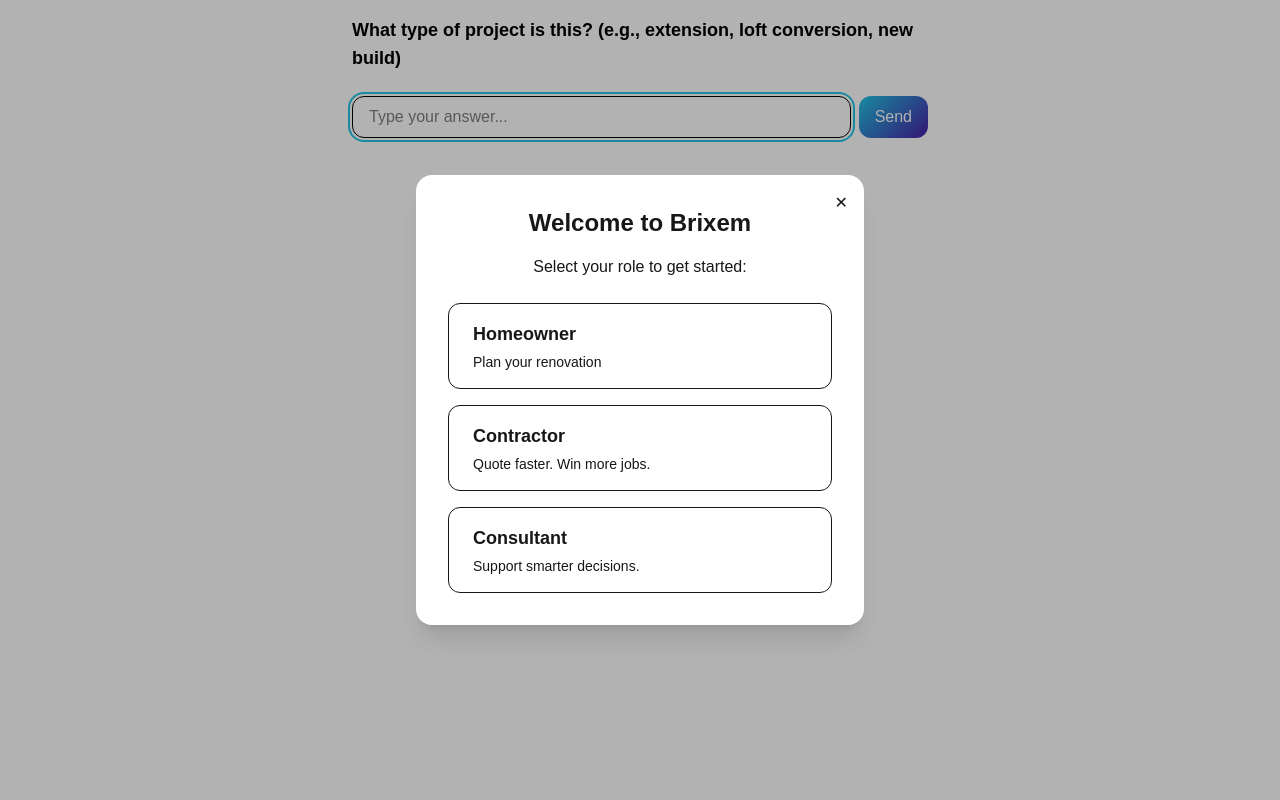
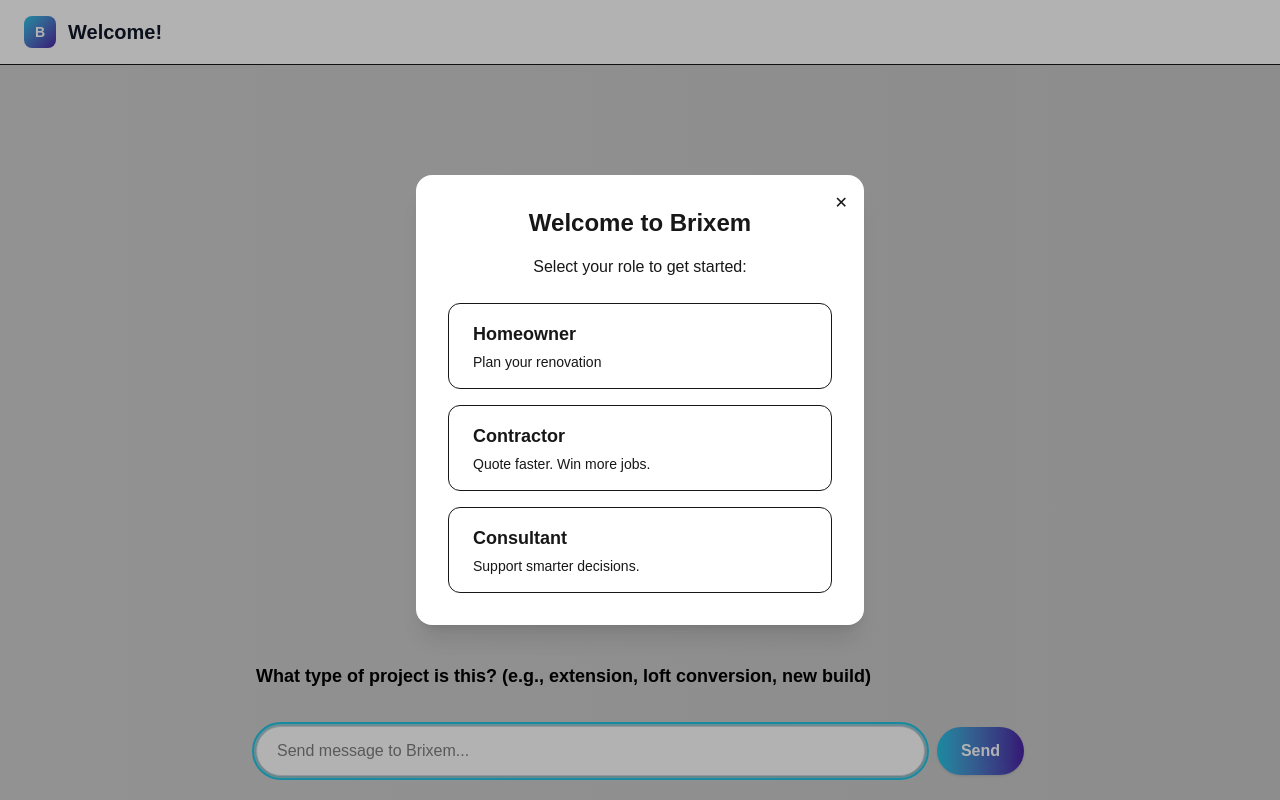
Before and after one commit to matiniy/Brixem-AI, a Next.js app: page /dashboard/homeowner in a window 1280 px wide. Built offline with nearby package versions, Linux system fonts and the light colour scheme.

Commit message:
Batch fix: move hooks to top level, remove unused vars, and escape JSX quotes

```diff
--- a/src/app/dashboard/homeowner/page.tsx
+++ b/src/app/dashboard/homeowner/page.tsx
@@ -425,56 +425,6 @@ export default function HomeownerDashboard() {
     alert("Document downloaded successfully!");
   };
 
-  // Render guided chat or open chat
-  if (!openChat) {
-    if (!sowReady) {
-      // Show conversation so far, then current prompt and input
-      return (
-        <div className="flex flex-col items-center gap-4 w-full">
-          <div className="w-full max-w-xl mx-auto flex flex-col gap-2">
-            {messages.map((msg, i) => (
-              <div key={i} className={`p-2 rounded-lg max-w-[80%] text-black ${msg.role === "user" ? "ml-auto bg-white border border-gray-300" : "bg-gray-100"}`}>{msg.text}</div>
-            ))}
-          </div>
-          <div className="text-lg font-semibold text-black mb-2 w-full max-w-xl text-left">{setupPrompts[setupStep].prompt}</div>
-          <form className="w-full max-w-xl flex gap-2" onSubmit={e => { e.preventDefault(); if (setupInput.trim()) handleSetupAnswer(setupInput.trim()); }}>
-            <input
-              className="flex-1 px-4 py-2 rounded-xl border border-brixem-gray-200 text-black bg-white"
-              value={setupInput}
-              onChange={e => setSetupInput(e.target.value)}
-              placeholder="Type your answer..."
-              autoFocus
-            />
-            <button type="submit" className="px-4 py-2 rounded-xl bg-brixem-primary text-white font-medium">Send</button>
-          </form>
-        </div>
-      );
-    } else if (!wbsReady) {
-      return (
-        <div className="flex flex-col items-center gap-4">
-          <div className="text-lg font-semibold text-gray-800 mb-2">Your Scope of Works is ready! Check the documents panel to download it.</div>
-          <button className="px-4 py-2 rounded-lg bg-brixem-primary text-white font-semibold" onClick={() => handleDocumentStep("sow")}>Continue to WBS</button>
-        </div>
-      );
-    } else if (!scheduleReady) {
-      return (
-        <div className="flex flex-col items-center gap-4">
-          <div className="text-lg font-semibold text-gray-800 mb-2">Your Work Breakdown Structure is ready! Check the documents panel to download it.</div>
-          <button className="px-4 py-2 rounded-lg bg-brixem-primary text-white font-semibold" onClick={() => handleDocumentStep("wbs")}>Continue to Schedule</button>
-        </div>
-      );
-    } else if (!costReady) {
-      return (
-        <div className="flex flex-col items-center gap-4">
-          <div className="text-lg font-semibold text-gray-800 mb-2">Your Schedule of Works is ready! Check the documents panel to download it.</div>
-          <button className="px-4 py-2 rounded-lg bg-brixem-primary text-white font-semibold" onClick={() => handleDocumentStep("schedule")}>Start AI Chat</button>
-        </div>
-      );
-    } else {
-      setOpenChat(true);
-    }
-  }
-
   // Ref for auto-scrolling chat to bottom
   const chatEndRef = React.useRef<HTMLDivElement>(null);
 
--- a/src/app/layout.tsx
+++ b/src/app/layout.tsx
@@ -2,7 +2,6 @@
 
 import "./globals.css";
 import { Inter, Albert_Sans } from "next/font/google";
-import { usePathname } from 'next/navigation';
 import React, { useState, useEffect } from "react";
 import OnboardingModal from "@/components/OnboardingModal";
 
```
